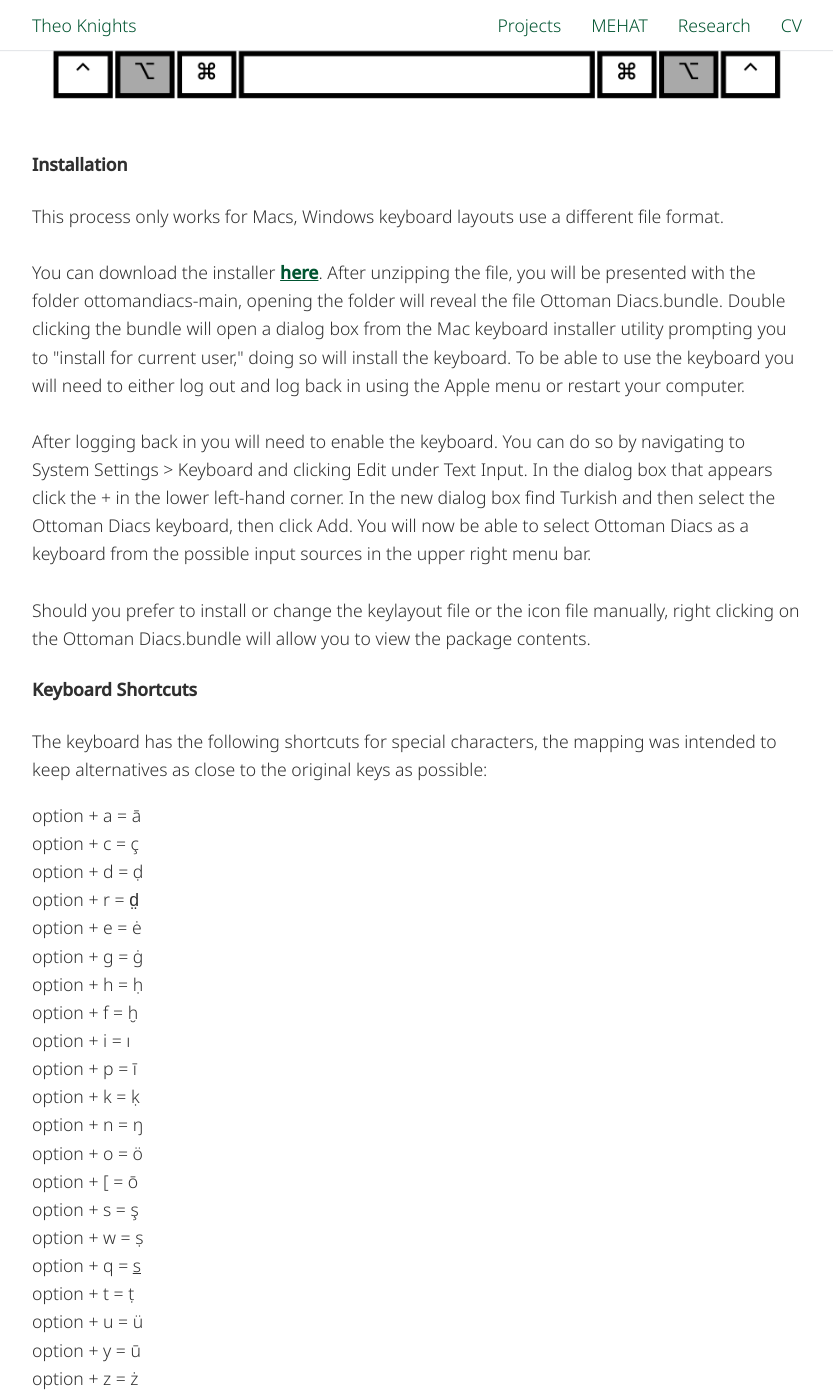
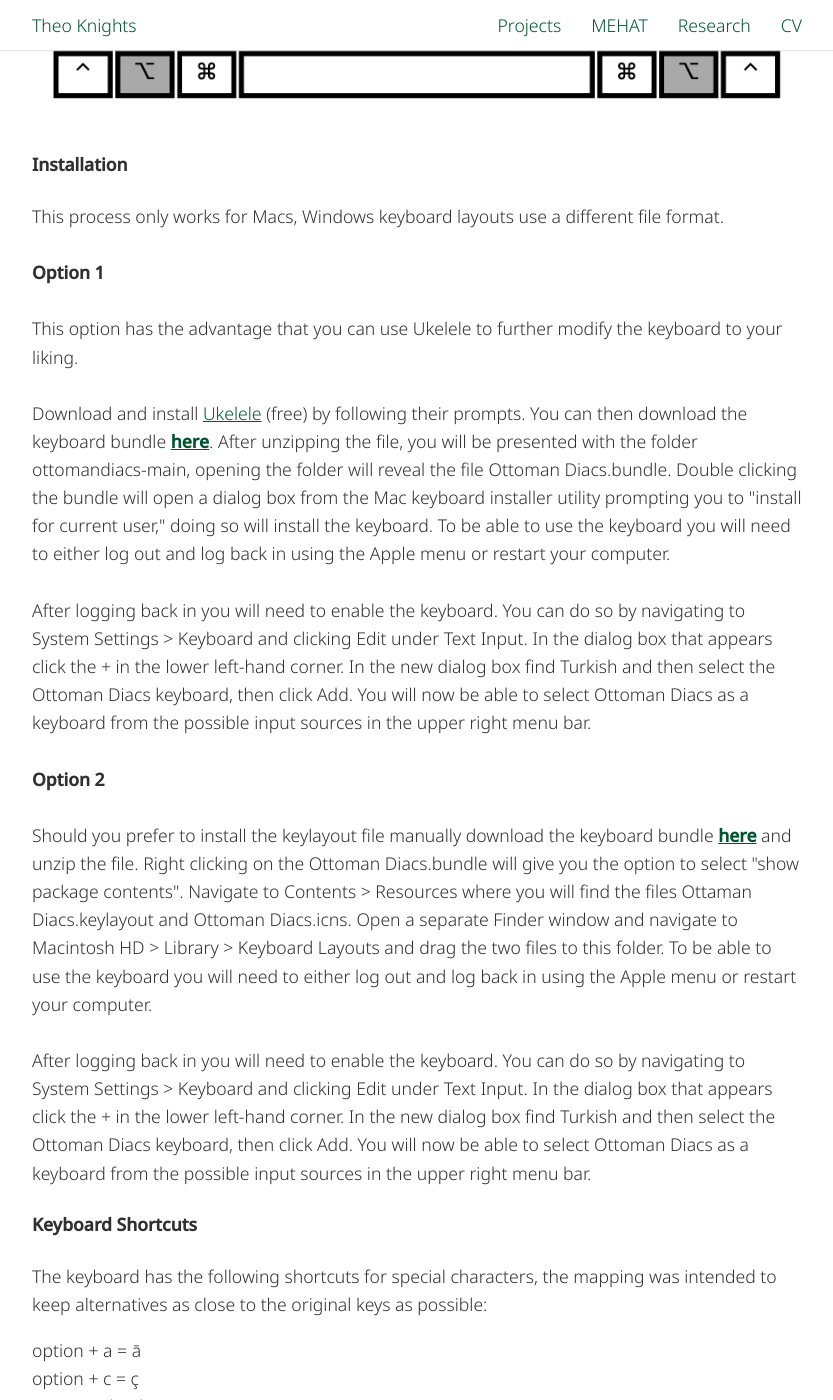
Before and after one commit to theoknights/theoknights.github.io, a Jekyll site: the page built from _pages/04_keyboard.html, in a window 1280 px wide and 1400 px high, scrolled down 566 px. Shown: the whole window, without its empty margins (223-1056 px from the left). Built offline with Jekyll 4.4.1, drawn with Linux system fonts in a browser that asks for light colours.

Commit message:
update to keylayout instructions

```diff
--- a/_pages/04_keyboard.html
+++ b/_pages/04_keyboard.html
@@ -21,13 +21,27 @@ This is a Mac keyboard layout package I designed in Ukelele specifically for tra
 This process only works for Macs, Windows keyboard layouts use a different file format.
 <br>
 <br>
-You can download the installer <a href="https://github.com/theoknights/ottomandiacs/archive/main.zip"><b> here</b></a>. After unzipping the file, you will be presented with the folder ottomandiacs-main, opening the folder will reveal the file Ottoman Diacs.bundle. Double clicking the bundle will open a dialog box from the Mac keyboard installer utility prompting you to "install for current user," doing so will install the keyboard. To be able to use the keyboard you will need to either log out and log back in using the Apple menu or restart your computer.
+<b>Option 1</b>
+<br>
+<br>
+This option has the advantage that you can use Ukelele to further modify the keyboard to your liking.
+<br>
+<br>
+Download and install <a href="https://software.sil.org/ukelele/">Ukelele</a> (free) by following their prompts. You can then download the keyboard bundle <a href="https://github.com/theoknights/ottomandiacs/archive/main.zip"><b>here</b></a>.
+
+After unzipping the file, you will be presented with the folder ottomandiacs-main, opening the folder will reveal the file Ottoman Diacs.bundle. Double clicking the bundle will open a dialog box from the Mac keyboard installer utility prompting you to "install for current user," doing so will install the keyboard. To be able to use the keyboard you will need to either log out and log back in using the Apple menu or restart your computer.
 <br>
 <br>
 After logging back in you will need to enable the keyboard. You can do so by navigating to System Settings > Keyboard and clicking Edit under Text Input. In the dialog box that appears click the + in the lower left-hand corner. In the new dialog box find Turkish and then select the Ottoman Diacs keyboard, then click Add. You will now be able to select Ottoman Diacs as a keyboard from the possible input sources in the upper right menu bar.
 <br>
 <br>
-Should you prefer to install or change the keylayout file or the icon file manually, right clicking on the Ottoman Diacs.bundle will allow you to view the package contents.
+<b>Option 2</b>
+<br>
+<br>
+Should you prefer to install the keylayout file manually download the keyboard bundle <a href="https://github.com/theoknights/ottomandiacs/archive/main.zip"><b>here</b></a> and unzip the file. Right clicking on the Ottoman Diacs.bundle will give you the option to select "show package contents". Navigate to Contents > Resources where you will find the files Ottaman Diacs.keylayout and Ottoman Diacs.icns. Open a separate Finder window and navigate to Macintosh HD > Library > Keyboard Layouts and drag the two files to this folder. To be able to use the keyboard you will need to either log out and log back in using the Apple menu or restart your computer.
+<br>
+<br>
+After logging back in you will need to enable the keyboard. You can do so by navigating to System Settings > Keyboard and clicking Edit under Text Input. In the dialog box that appears click the + in the lower left-hand corner. In the new dialog box find Turkish and then select the Ottoman Diacs keyboard, then click Add. You will now be able to select Ottoman Diacs as a keyboard from the possible input sources in the upper right menu bar.
 
 <h4>Keyboard Shortcuts</h4>
 
```
Also changed, not shown: 2 other files.
